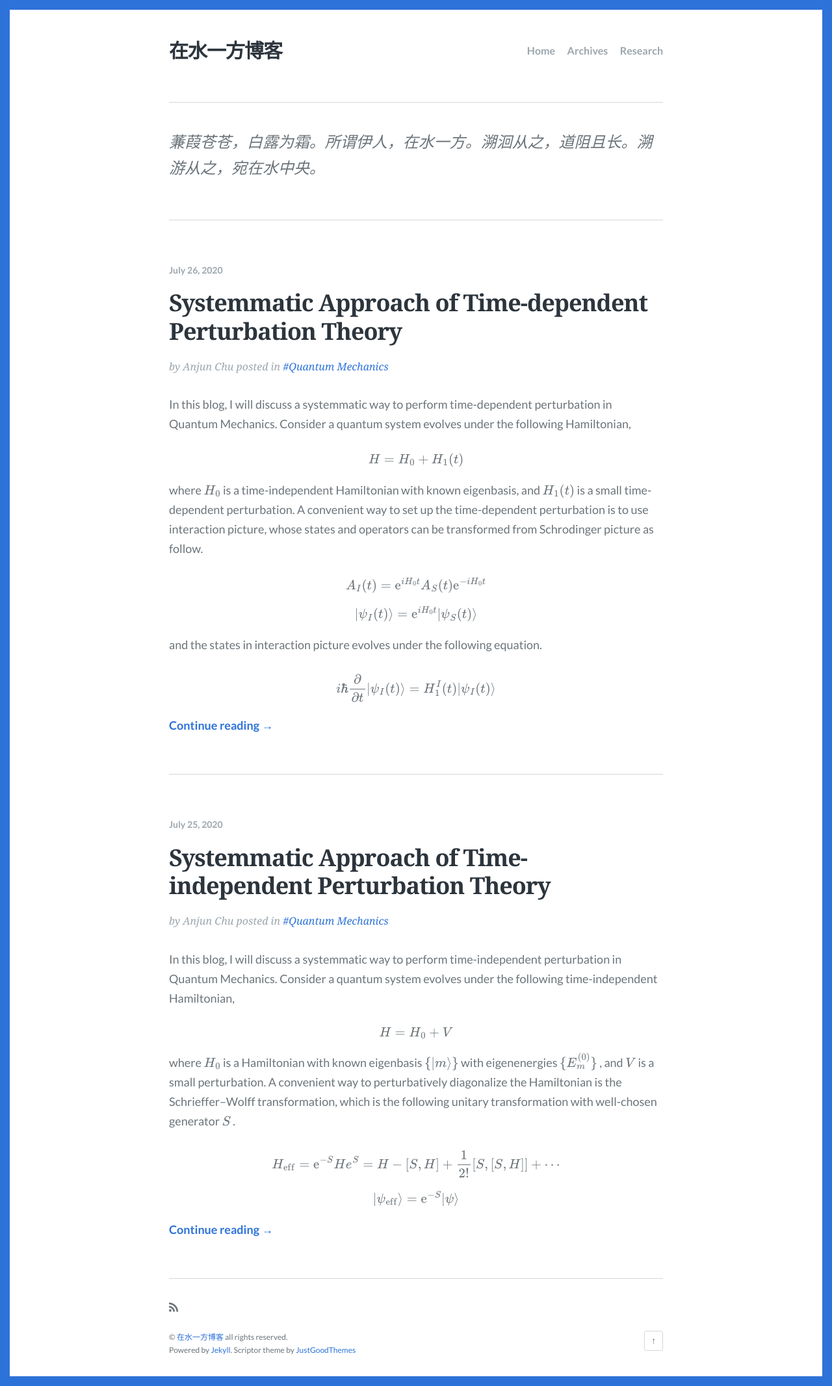
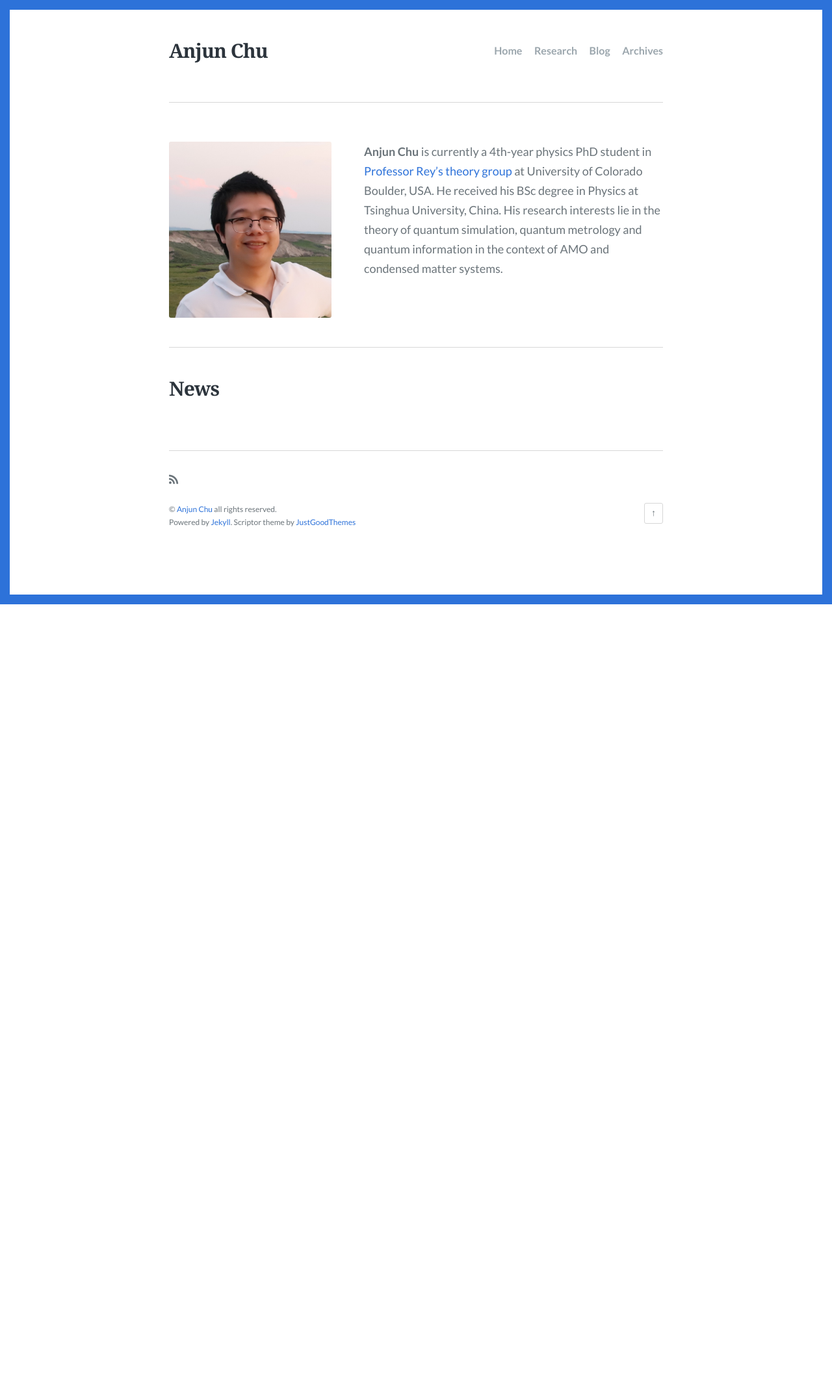
Before and after one commit to anjunchu/anjunchu.github.io, a Jekyll site: the page built from index.md, in a window 1280 px wide. Shown: the whole page at 65% size. Built offline with Jekyll 4.4.1, drawn with Linux system fonts in a browser that asks for light colours; some web fonts are replaced; formulas are drawn with MathJax 3; the list of posts is cut into pages by our own code; our own code applies the rules of GitHub Pages for plain Markdown files; after the commit the page ends 930 px from its top, so only the background shows below that.

Commit message:
20211015

```diff
--- a/Gemfile
+++ b/Gemfile
@@ -1,7 +1,10 @@
 source "https://rubygems.org"
 
 # This will help ensure the proper Jekyll version is running.
-gem "jekyll", "3.8.5"
+gem "jekyll", "3.9.0"
+gem "kramdown", ">= 2.3.1"
+gem "addressable", ">= 2.8.0"
+gem "kramdown-parser-gfm"
 
 group :jekyll_plugins do
   gem 'jekyll-paginate'
--- a/_config.yml
+++ b/_config.yml
@@ -6,10 +6,10 @@
 # 'jekyll serve'. If you change this file, please restart the server process.
 
 # Site title
-title: "在水一方博客"
+title: "Anjun Chu"
 
 # A description of your site for social meta tag, search engines, and feed.xml
-description: "蒹葭苍苍，白露为霜。所谓伊人，在水一方。溯洄从之，道阻且长。溯游从之，宛在水中央。"
+description:
 
 # The subpath of your site, e.g. /blog, for generating urls
 baseurl:
@@ -24,10 +24,12 @@ favicon: /assets/images/favicon.jpg
 navigation:
 - text: Home
   url: /
+- text: Research
+  url: /research.html
+- text: Blog
+  url: /blog/
 - text: Archives
   url: /tags/
-- text: Research
-  url: /research.html
 
 # The shortname for your Disqus site to enable comments.
 disqus:
@@ -36,8 +38,8 @@ disqus:
 author_name: "Anjun Chu"
 author_bio: "Anjun is a physics PhD student in University of Colorado Boulder."
 author_url:
-author_location: "Guangdong, China"
-author_image: /assets/images/authorimage.jpg
+author_location:
+author_image: /assets/images/authorimage.png
 
 # Social links in the site footer
 twitter_username:
@@ -48,7 +50,7 @@ instagram_username:
 
 # http://jekyllrb.com/docs/pagination/
 paginate: 5
-paginate_path: '/page:num/'
+paginate_path: '/blog/page:num/'
 plugins: [jekyll-paginate]
 
 # Permalinks
--- a/_layouts/default.html
+++ b/_layouts/default.html
@@ -62,11 +62,13 @@
         </nav><!-- .site-navigation -->
     </header>
 
+    <!--
     {% if page.url == "/" %}
         <div class="site-description">
             <p>{{site.description}}</p>
-        </div><!-- .site-description -->
+        </div>
     {% endif %}
+    -->
 
     {{content}}
 
--- /dev/null
+++ b/_layouts/home.html
@@ -0,0 +1,25 @@
+---
+layout: default
+---
+
+<main class="main-content">
+    <article class="post">
+        <div class="unwrapper">
+        <div class="wrapper">
+              <img
+                width="250" height="250"
+                src="{{ page.profile_picture.src | absolute_url }}"
+                alt="{{ page.profile_picture.alt }}"
+                class="profile-pic"
+              />
+        </div>
+        <div>
+            <p><strong>Anjun Chu</strong> is currently a 4th-year physics PhD student in <a href="https://jila.colorado.edu/arey/">Professor Rey’s theory group</a> at University of Colorado Boulder, USA. He received his BSc degree in Physics at Tsinghua University, China. His research interests lie in the theory of quantum simulation, quantum metrology and quantum information in the context of AMO and condensed matter systems. </p>
+        </div>
+        <div class="unwrapper"><hr></div>
+        </div>
+        <div class="entry-content">
+            {{content}}
+        </div><!-- .entry-content -->
+    </article><!-- .post -->
+</main><!-- .site-main -->
--- a/assets/css/style.scss
+++ b/assets/css/style.scss
@@ -313,6 +313,19 @@
     padding-left: 0;
 }
 
+/* Wrapper */
+.wrapper {
+  width: 300px;
+  float: left;
+  margin-right: auto;
+  margin-left: auto;
+}
+
+.unwrapper {
+  width: 100%;
+  float: left;
+}
+
 /* ==========================================================================
    6. Comments
    ========================================================================== */
--- /dev/null
+++ b/index.md
@@ -0,0 +1,8 @@
+---
+layout: home
+profile_picture:
+  src: /assets/images/authorimage.png
+  alt:
+---
+
+## News
```
Also changed, not shown: research.md (+15 -6 lines), Gemfile.lock, assets/images/authorimage.jpg (deleted), assets/images/authorimage.png (added), blog/index.html (renamed from index.html), 7 other files.
